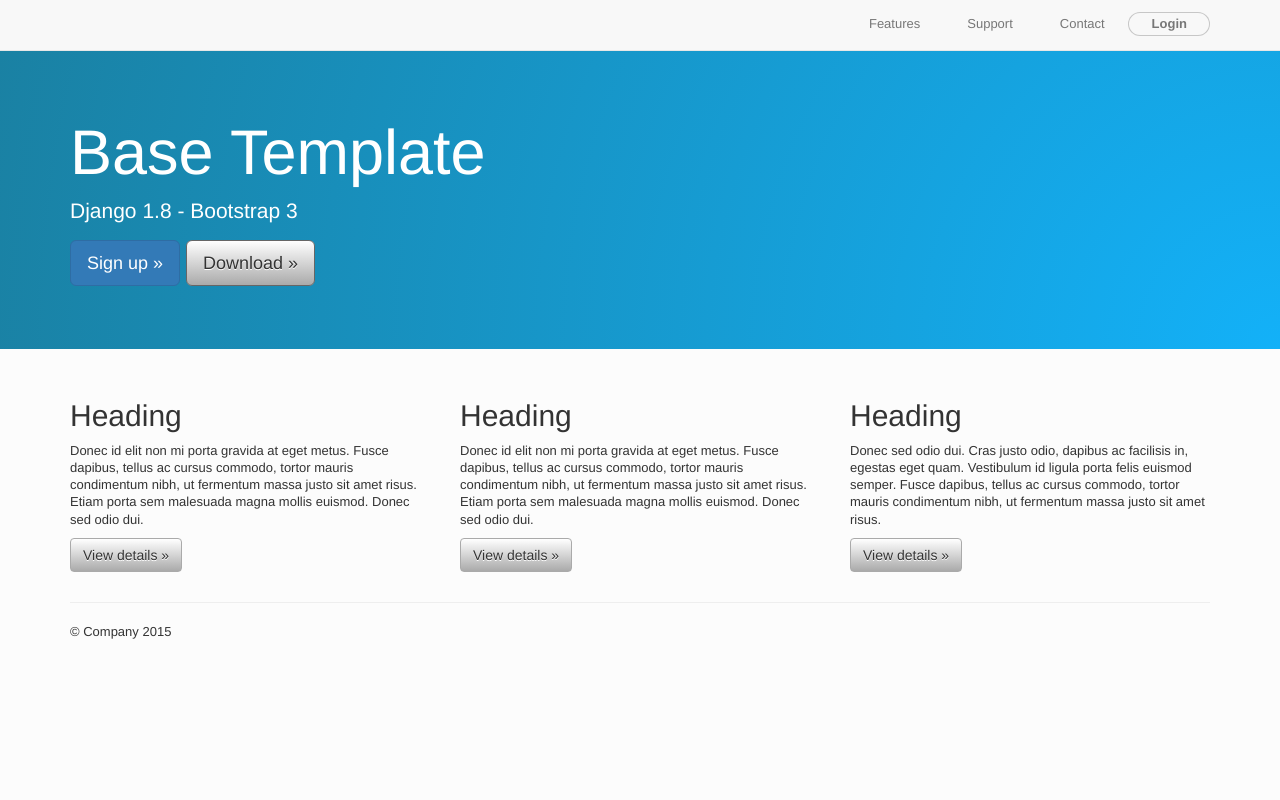
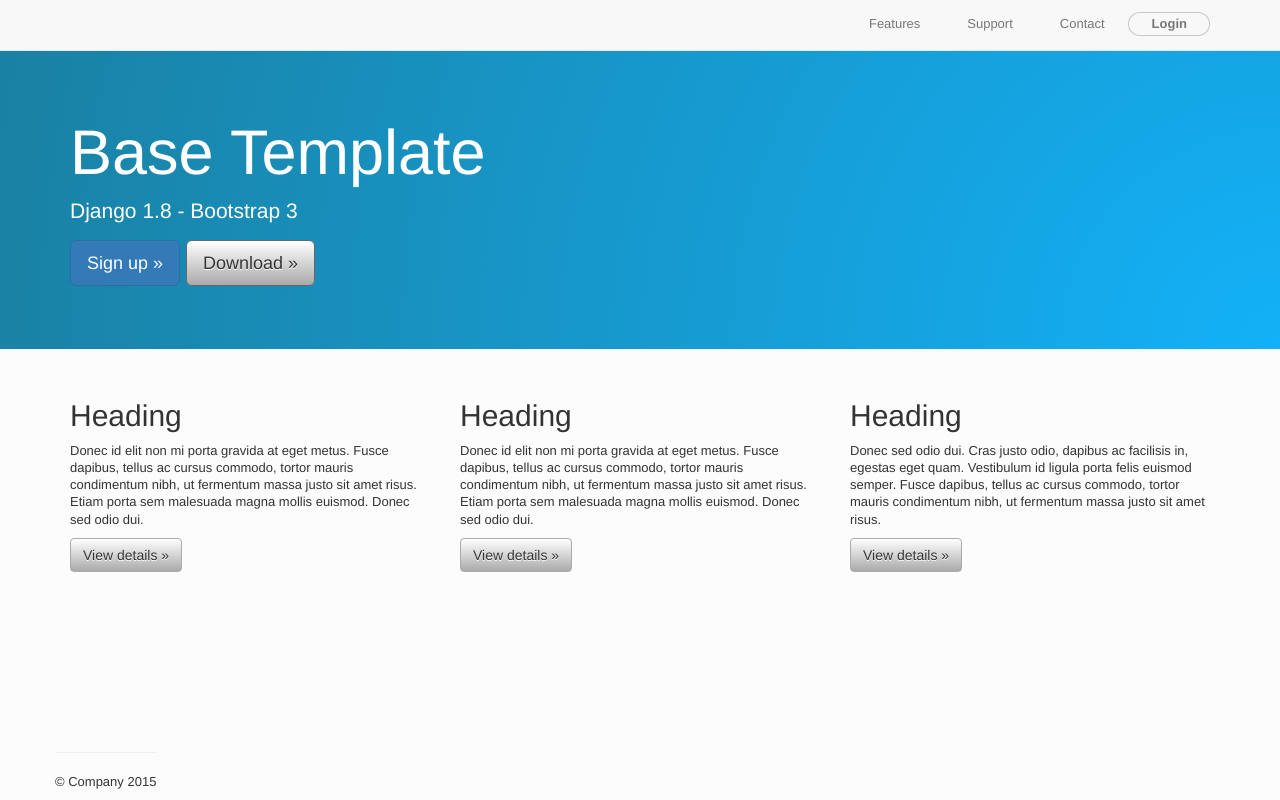
Before and after one commit to Alex-CodeLab/django-base-template, a Django app: template base/templates/base/home.html in a window 1280 px wide. Run offline with Django 3.2, Linux system fonts and the light colour scheme; the template is opened without the code that fills it, so the values that code supplies are empty; some libraries are stand-ins or nearby versions.

Commit message:
footer to bottom page

```diff
--- a/base/static/css/app.css
+++ b/base/static/css/app.css
@@ -7,6 +7,11 @@
 
    ========================================================================== */
 
+
+html {
+  position: relative;
+  min-height: 100%;
+}
 
 body {
    background: url("") repeat scroll 0 0 rgba(1, 1, 11, 0.01);
@@ -20,6 +25,14 @@ body {
   padding-bottom: 20px;
 }
 
+body {
+  /* Margin bottom by footer height */
+  margin-bottom: 60px;
+}
+.footer {
+  position: absolute;
+  bottom: 0;
+}
 
 .jumbotron {
     color: white;
--- a/base/templates/_layouts/base.html
+++ b/base/templates/_layouts/base.html
@@ -79,12 +79,14 @@
   {% endblock %}
 
 
-  <footer>
+  <footer class="container">
     {% block footer %}
-    <div class="container">
-      <hr>
-      <p>&copy; Company 2015</p>
-    </div>
+    <div class="footer">
+      <div class="row">
+         <hr>
+         <p>&copy; Company 2015</p>
+      </div>
+   </div>
     {% endblock footer %}
   </footer>
 
```
